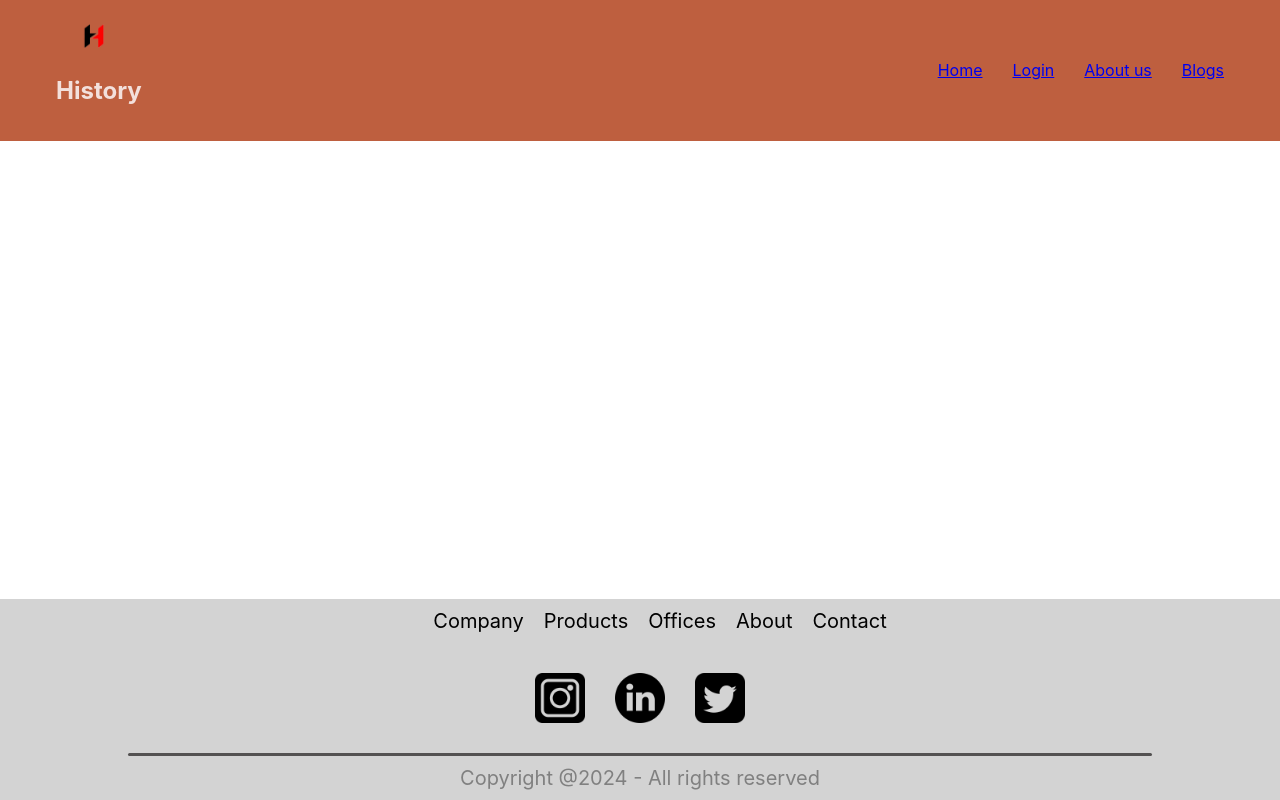
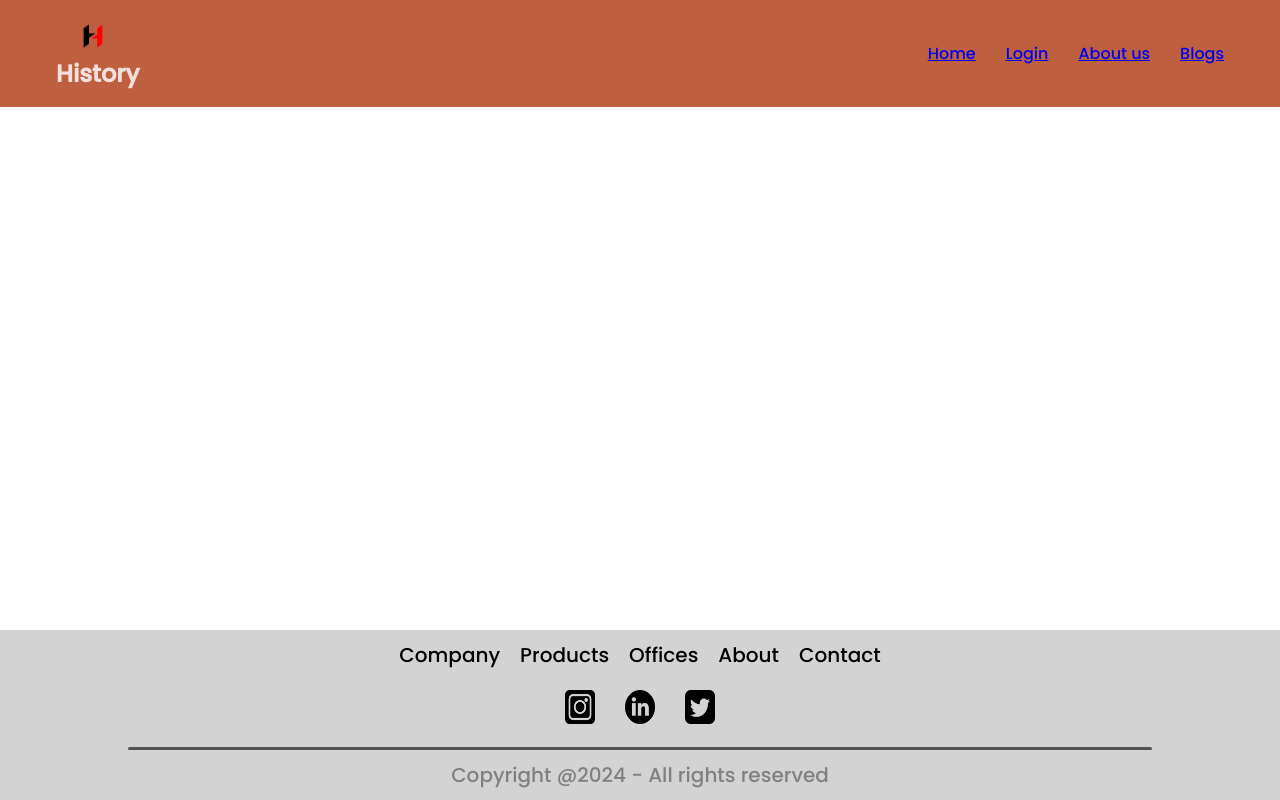
Before and after one commit to farhathullaM/Monumental, a React (Create React App) app: page / in a window 1280 px wide. Built offline with nearby package versions, Linux system fonts and the light colour scheme.

Commit message:
Poppins import

```diff
--- a/src/App.css
+++ b/src/App.css
@@ -1,3 +1,13 @@
+@import url('https://fonts.googleapis.com/css2?family=Poppins:ital,wght@0,200;0,300;0,500;1,300;1,500&display=swap');
+
+*{
+  margin: 0;
+  padding: 0;
+  box-sizing: border-box;
+  font-family: 'Poppins', sans-serif;
+}
+
+
 .App {
   text-align: center;
 }
```
